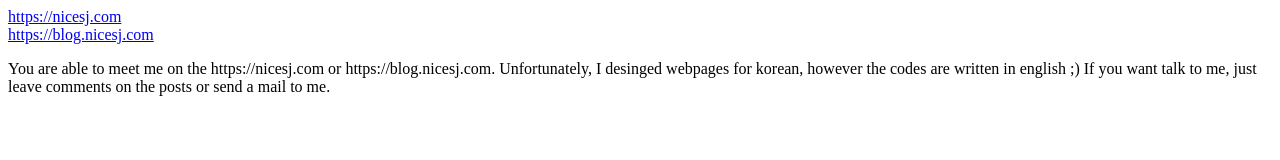
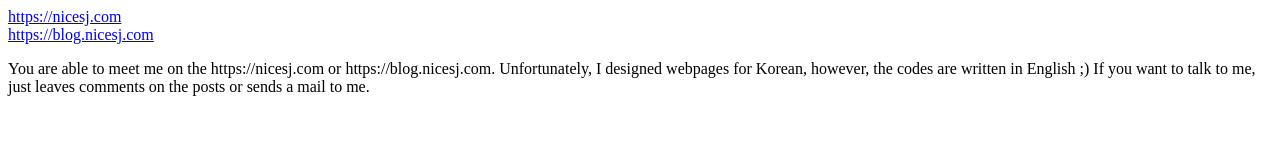
Before and after one commit to nicesj/algorithm, a plain HTML site: page docs/index.html in a window 1280 px wide. Drawn offline with Linux system fonts and the light colour scheme.

Commit message:
Fixes errata for douments (https://nicesj.github.io/algorithm)

```diff
--- a/docs/index.html
+++ b/docs/index.html
@@ -7,8 +7,8 @@
     <a href="https://blog.nicesj.com/article/calendar/study">https://blog.nicesj.com</a><br />
     <p>
         You are able to meet me on the https://nicesj.com or https://blog.nicesj.com.
-        Unfortunately, I desinged webpages for korean, however the codes are written in english ;)
-        If you want talk to me, just leave comments on the posts or send a mail to me.
+        Unfortunately, I designed webpages for Korean, however, the codes are written in English ;)
+        If you want to talk to me, just leaves comments on the posts or sends a mail to me.
     </p>
 </body>
 </html>
```
